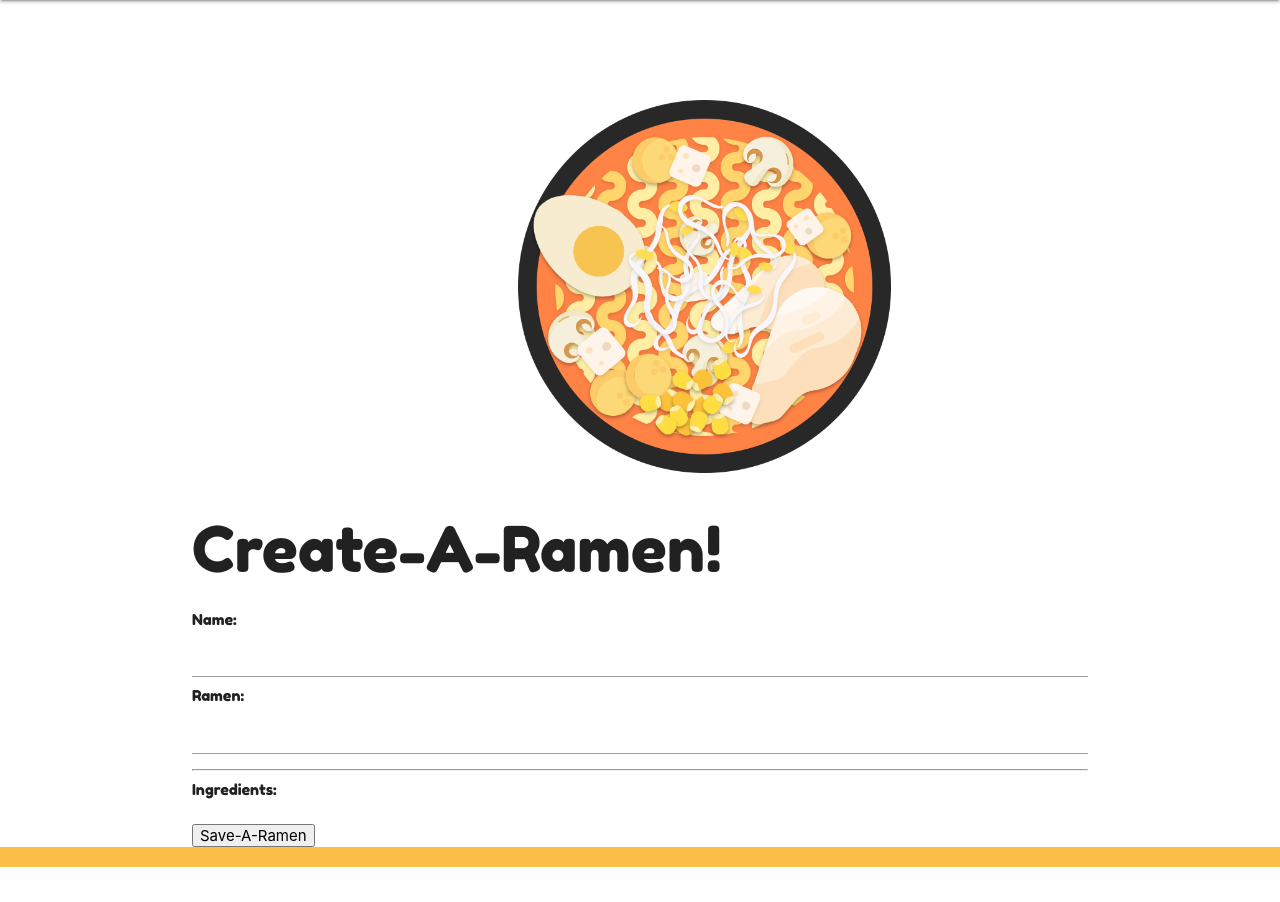
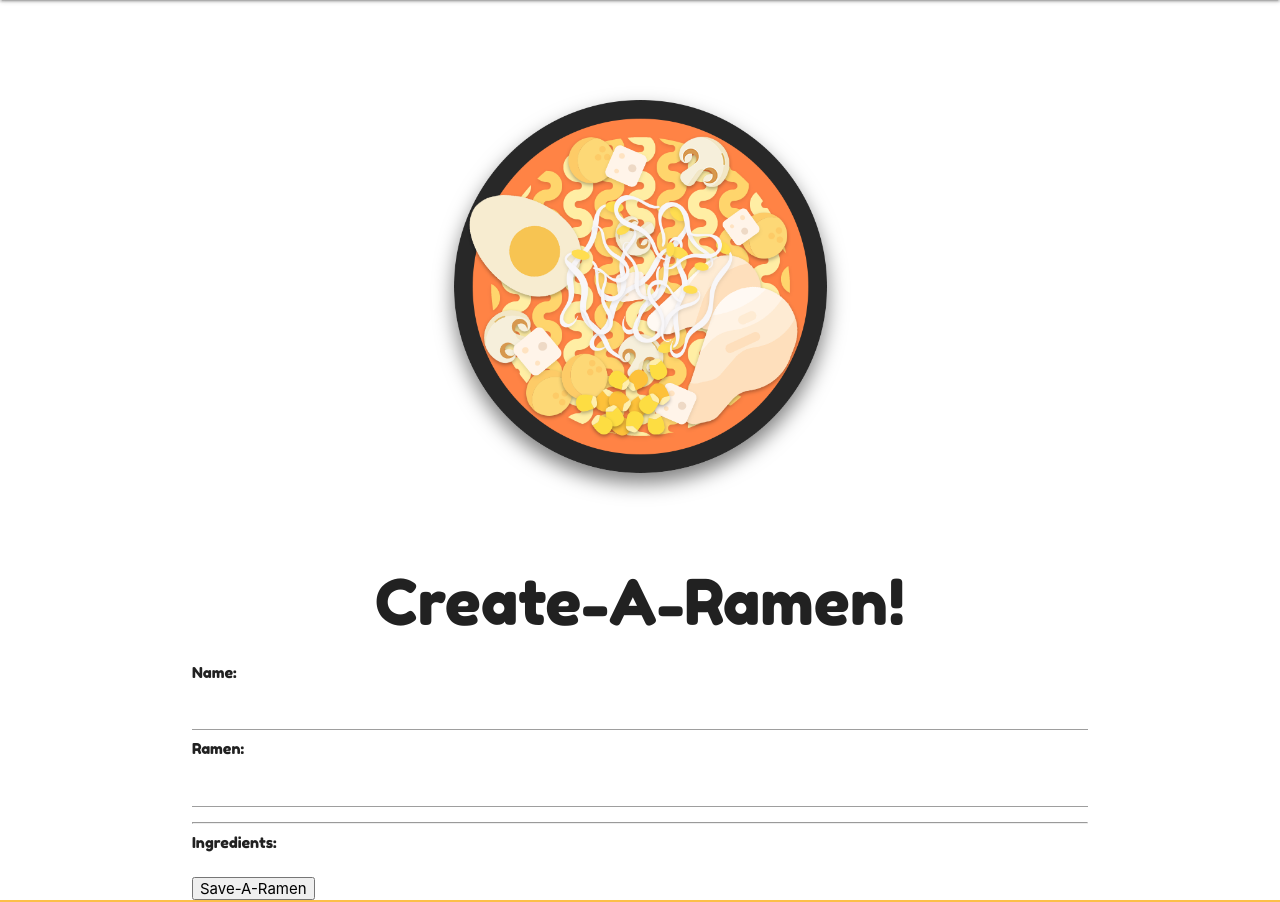
Before and after one commit to nicole-code/ramen-app, a Django app: page /buildramen/new in a window 1280 px wide. Shown: the part 64-966 px from the top of the page. Before the commit the page ends 931 px from the top, so only its background shows below. Run offline with Django 3.2, Linux system fonts and the light colour scheme; data that the repository does not hold is empty.

Commit message:
Update Static File and Form CSS

```diff
--- a/main_app/static/style.css
+++ b/main_app/static/style.css
@@ -13,17 +13,18 @@ body {
 /* Build a ramen bowl images */
 
 #bowl {
-    position: absolute;
-    margin-left: 326px;
+    display: flex;
     margin-top: 100px;
-    filter: drop-shadow((0px 5px 5px)
-    );
+    margin-left: auto;
+    margin-right: auto;
+    filter: drop-shadow(0 10px 10px rgb(0, 0, 0, 0.5));
 }
 
 #title {
+    text-align: center;
     display: flex;
     flex-direction: column;
-    margin-top: 30rem;
+    margin-top: 2rem;
 }
 
 #form {
@@ -31,7 +32,9 @@ body {
     flex-direction: column;
 }
 
-
+#thumb {
+    filter: drop-shadow(0 10px 10px rgb(0, 0, 0, 0.5));
+}
 /* The switch - the box around the slider */
 .switch {
     position: relative;
--- a/main_app/templates/buildramen/new.html
+++ b/main_app/templates/buildramen/new.html
@@ -34,7 +34,7 @@
 
         {% for i in ingredients %}
 
-        <img src='i.img' width='125' height="125">
+        <img id='thumb' src='{{i.img}}' width='125' height="125">
         <label class="switch">
             <input type="checkbox" name="{{i.name}}" value="{{i.id}}">
             <span class="slider round">{{i.name}}</span>
```
Also changed, not shown: main_app/static/image/beansprouts.png (added), main_app/static/image/chicken.png (added), main_app/static/image/corn.png (added), main_app/static/image/egg.png (added), main_app/static/image/fishball.png (added), main_app/static/image/mushrooms.png (added), main_app/static/image/pepper.png (added), main_app/static/image/porkbelly.png (added), main_app/static/image/tofu.png (added).
